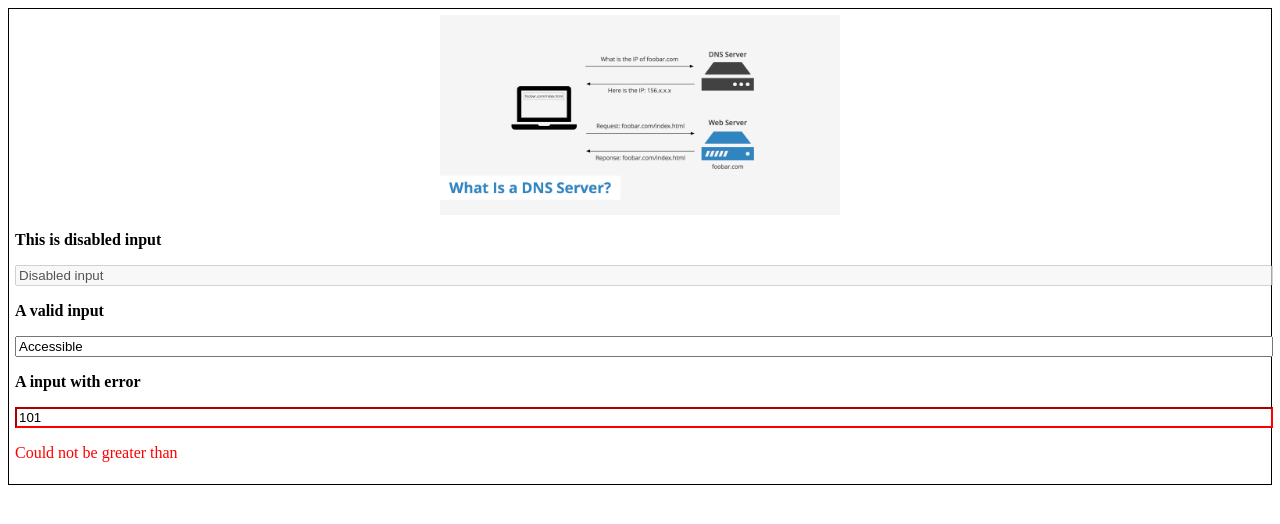
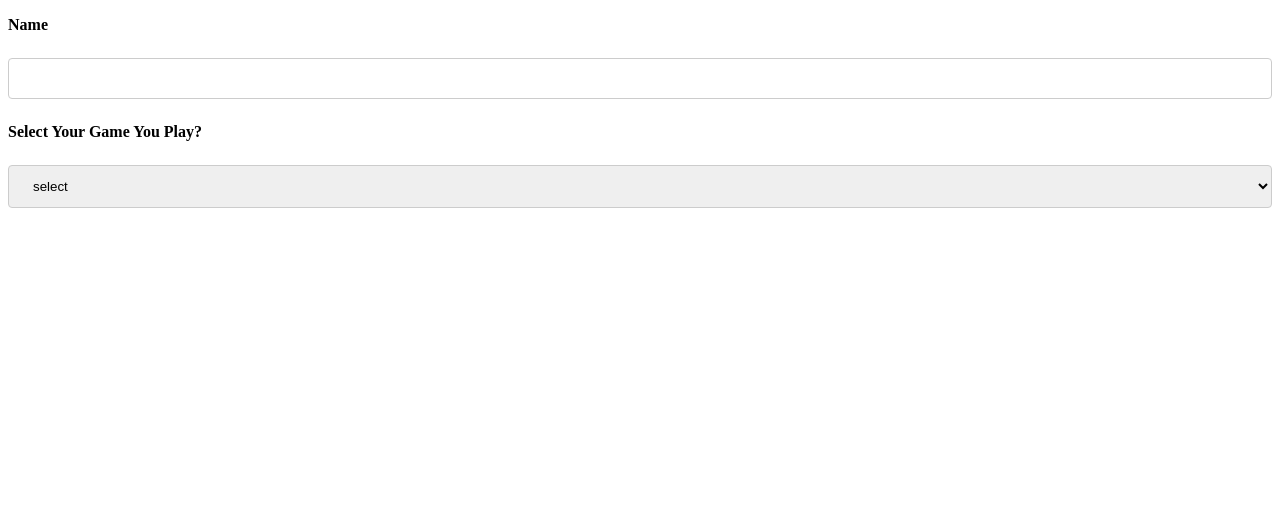
Before and after one commit to vibhor-garg-98/javascript-client, a React (Create React App) app: page / in a window 1280 px wide. Shown: the top 524 px of the page. Built offline with nearby package versions, Linux system fonts and the light colour scheme.

Commit message:
feat: add files(#40535)

```diff
--- a/src/App.jsx
+++ b/src/App.jsx
@@ -1,10 +1,11 @@
 import React from 'react';
-import TextFieldDemo from '../src/pages/TextFieldDemo/TextFieldDemo';
+// import TextFieldDemo from '../src/pages/TextFieldDemo/TextFieldDemo';
+import InputDemo from '../src/pages/InputDemo/InputDemo'
 
 function App() {
   return (
     <div >
-      <TextFieldDemo/>
+      <InputDemo/>
     </div>
   );
 }
--- /dev/null
+++ b/src/components/RadioGroup/RadioGroup.jsx
@@ -0,0 +1,37 @@
+import React, { Fragment } from 'react';
+import PropTypes from 'prop-types';
+
+const RadioGroup = (props) => {
+  // console.log('inside radio group', props);
+  const { options, onChange, error } = props;
+  return (
+    <>
+      {
+        options && options.length && options.map(({ value, label }) => {
+          return (
+            <Fragment key={label}>
+              <input type="radio" name="cricketGroup" value={value} onChange={onChange} />{label}<br />
+            </Fragment>
+          );
+        })
+      }
+      <p>
+        {error}
+      </p>
+    </>
+
+  );
+}
+
+
+RadioGroup.propTypes = {
+  error: PropTypes.string,
+  onChange: PropTypes.func.isRequired,
+  options: PropTypes.arrayOf(PropTypes.object).isRequired,
+};
+
+RadioGroup.defaultProps = {
+  error: '',
+};
+
+export default RadioGroup;
--- /dev/null
+++ b/src/components/SelectField/SelectField.jsx
@@ -0,0 +1,39 @@
+import React from 'react';
+import Select from './style';
+import PropTypes from 'prop-types'
+
+const SelectField = (props) => {
+  // console.log('inside select field', props);
+  const { options, defaultOption, onChange, value, error } = props;
+  return (
+    <>
+      <Select value={value} onChange={onChange}>
+        {defaultOption && <option>{defaultOption}</option>}
+        {
+          options && options.length && options.map(({ value, label }) => {
+            return (
+              <option key={label} value={value} onChange={onChange}>{label}</option>
+            );
+          })
+        }
+      </Select>
+      <p>
+        {error}
+      </p>
+    </>
+  )
+}
+
+SelectField.propTypes = {
+  error: PropTypes.string,
+  options: PropTypes.arrayOf(PropTypes.object).isRequired,
+  defaultText: PropTypes.string.isRequired,
+  onChange: PropTypes.func.isRequired,
+  values: PropTypes.string.isRequired,
+};
+
+SelectField.defaultProps = {
+  error: '',
+}
+
+export default SelectField;
--- /dev/null
+++ b/src/components/SelectField/style.js
@@ -0,0 +1,14 @@
+import styled from 'styled-components';
+
+const Select = styled.select`
+width: 100%;
+padding: 12px 20px;
+margin: 8px 0;
+display: inline-block;
+border: 1px solid #ccc;
+border-radius: 4px;
+box-sizing: border-box;
+
+`;
+
+export default Select
--- a/src/components/TextField/TextField.jsx
+++ b/src/components/TextField/TextField.jsx
@@ -1,10 +1,20 @@
 import React from 'react';
-import Input from './style'
+import Input from './style';
+import PropTypes from 'prop-types';
 
 const TextField = (props) => {
+  const { onChange, value } = props
+  return <Input type="text" onChange={onChange} value={value} />
+}
 
-   // console.log('props are :::::::',props);
+TextField.propTypes = {
+  error: PropTypes.string,
+  onChange: PropTypes.func.isRequired,
+  value: PropTypes.string.isRequired,
+};
 
-     return <Input type="text" value={props.value} disabled={(props.disabled)} />
-}
+TextField.defaultProps = {
+  error: '',
+};
+
 export default TextField;
--- a/src/components/TextField/style.js
+++ b/src/components/TextField/style.js
@@ -1,25 +1,37 @@
-import styled, {css} from 'styled-components'
-
+import styled, { css } from "styled-components";
 
 const Input = styled.input`
-  ${(props) => props.value === 'Disabled input' && css
-    `width: 100%;
-  `};
-  ${(props) => props.value === 'Accessible' && css
-    `width:100%;`
-  };
-  ${(props) => props.value === '101' && css
-    `width:100%;
-     border-color:red
-    `
-  };
+  ${props =>
+    props.value === "Disabled input" &&
+    css`
+      width: 100%;
+    `};
+  ${props =>
+    props.value === "Accessible" &&
+    css`
+      width: 100%;
+    `};
+  ${props =>
+    props.value === "101" &&
+    css`
+      width: 100%;
+      border-color: red;
+    `};
+  width: 100%;
+  padding: 12px 20px;
+  margin: 8px 0;
+  display: inline-block;
+  border: 1px solid #ccc;
+  border-radius: 4px;
+  box-sizing: border-box;
 `;
-const P =styled.p`
- color:red;
+const P = styled.p`
+  color: red;
 `;
 const Div = styled.div`
   border: 1px solid black;
   padding: 6px;
 `;
-export default Input
-export {P,Div}  ;
+
+export default Input;
+export { P, Div };
--- a/src/configs/constants.js
+++ b/src/configs/constants.js
@@ -2,3 +2,46 @@ export const PUBLIC_IMAGE_FOLDER = '/images/';
 export const DEFAULT_BANNER_IMAGE = 'banners/default.png';
 
 export const banners = ['cloud.jpg','dns-server.png','js.jpg','full-stack-web-development.jpg','load-balancer.png'];
+
+
+export const selectOptions = [
+  {
+    label: 'Cricket',
+    value: 'cricket'
+  },
+  {
+    label: 'Football',
+    value: 'football'
+  }
+]
+
+export const radioOptionsCricket = [
+  {
+    label: 'Bowler',
+    value: 'bowler'
+  },
+  {
+    label: 'Batsman',
+    value: 'batsman'
+  },
+  {
+    label: 'Wicket Keeper',
+    value: 'wicket Keeper'
+  },
+  {
+    label: 'All rounder',
+    value: 'all rounder'
+  }
+]
+
+
+export const radioOptionsFootball = [
+  {
+    label: 'Defender',
+    value: 'defender'
+  },
+  {
+    label: 'Striker',
+    value: 'striker'
+  }
+]
--- /dev/null
+++ b/src/pages/InputDemo/InputDemo.jsx
@@ -0,0 +1,72 @@
+import React, { Component } from 'react';
+import TextField from '../../components/TextField/TextField';
+import SelectField from '../../components/SelectField/SelectField';
+import RadioGroup from '../../components/RadioGroup/RadioGroup'
+import { selectOptions, radioOptionsCricket, radioOptionsFootball } from '../../configs/constants';
+
+class InputDemo extends Component {
+  constructor(props) {
+    super(props);
+
+    this.state = {
+      name: '',
+      sport: '',
+      cricket: '',
+      football: '',
+    }
+  }
+
+  onChangeTextField = (event) => {
+    this.setState({ name: event.target.value })
+  }
+
+  onChangeSelectOptions = (event) => {
+    let { cricket, football } = this.state;
+    cricket = '';
+    football = '';
+    this.setState({ sport: event.target.value, cricket, football })
+  }
+
+  onChangeRadioOption = (event) => {
+    let { cricket, football } = this.state;
+    const { sport } = this.state;
+    if (sport === 'football') {
+      cricket = '';
+      this.setState({ football: event.target.value, cricket })
+    } else if (sport === 'cricket') {
+      cricket = event.target.value;
+      football = '';
+      this.setState({ cricket: event.target.value, football })
+    }
+  }
+
+  getRadioOptions = () => {
+    const { sport } = this.state;
+
+    return sport === 'cricket' ? radioOptionsCricket : radioOptionsFootball;
+  }
+
+  render() {
+    console.log(this.state)
+    const { sport, name, cricket } = this.state
+    return (
+      <>
+        <p><b>Name</b></p>
+        <TextField onChange={this.onChangeTextField} value={name} />
+
+        <p><b>Select Your Game You Play?</b></p>
+        <SelectField defaultOption='select' options={selectOptions} onChange={this.onChangeSelectOptions} value={sport} />
+
+        {
+          sport && (sport === 'cricket' || sport === 'football') && <>
+            <p><b>What you do ?</b></p>
+            <RadioGroup options={this.getRadioOptions()} onChange={this.onChangeRadioOption} value={cricket} />
+          </>
+        }
+
+      </>
+    );
+  }
+}
+
+export default InputDemo
```
Also changed, not shown: src/components/RadioGroup/index.js (added), src/components/RadioGroup/style.js (added), src/components/SelectField/index.js (added), src/pages/InputDemo/index.js (added).
